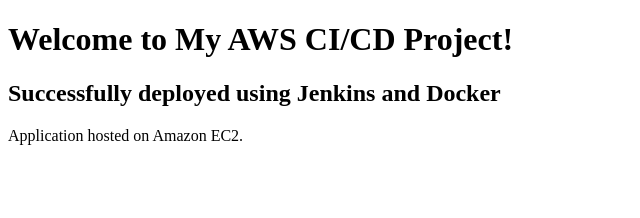
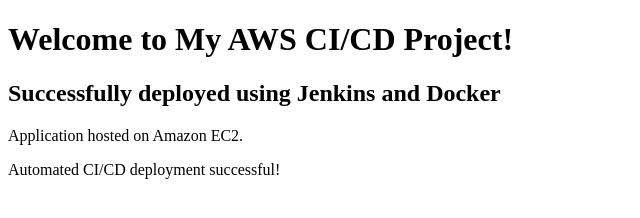
Before and after one commit to Sukesh-git-889/sudo-docker-run-hello-world, a plain HTML site: page index.html in a window 1280 px wide. Shown: the whole page, without its empty margins (0-640 px from the left). Drawn offline with Linux system fonts and the light colour scheme.

Commit message:
Test automatic Jenkins deployment

```diff
--- a/index.html
+++ b/index.html
@@ -9,3 +9,4 @@
     <p>Application hosted on Amazon EC2.</p>
 </body>
 </html>
+<p>Automated CI/CD deployment successful!</p>
```
